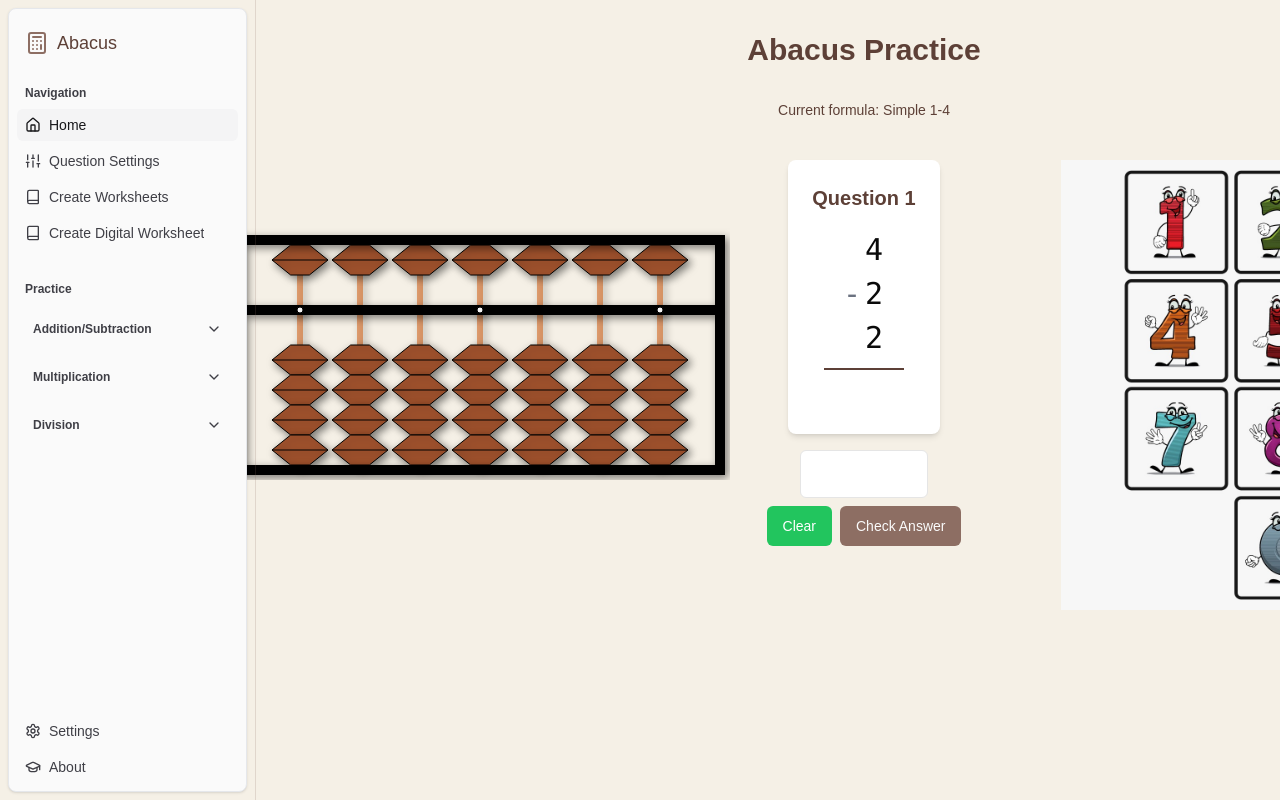
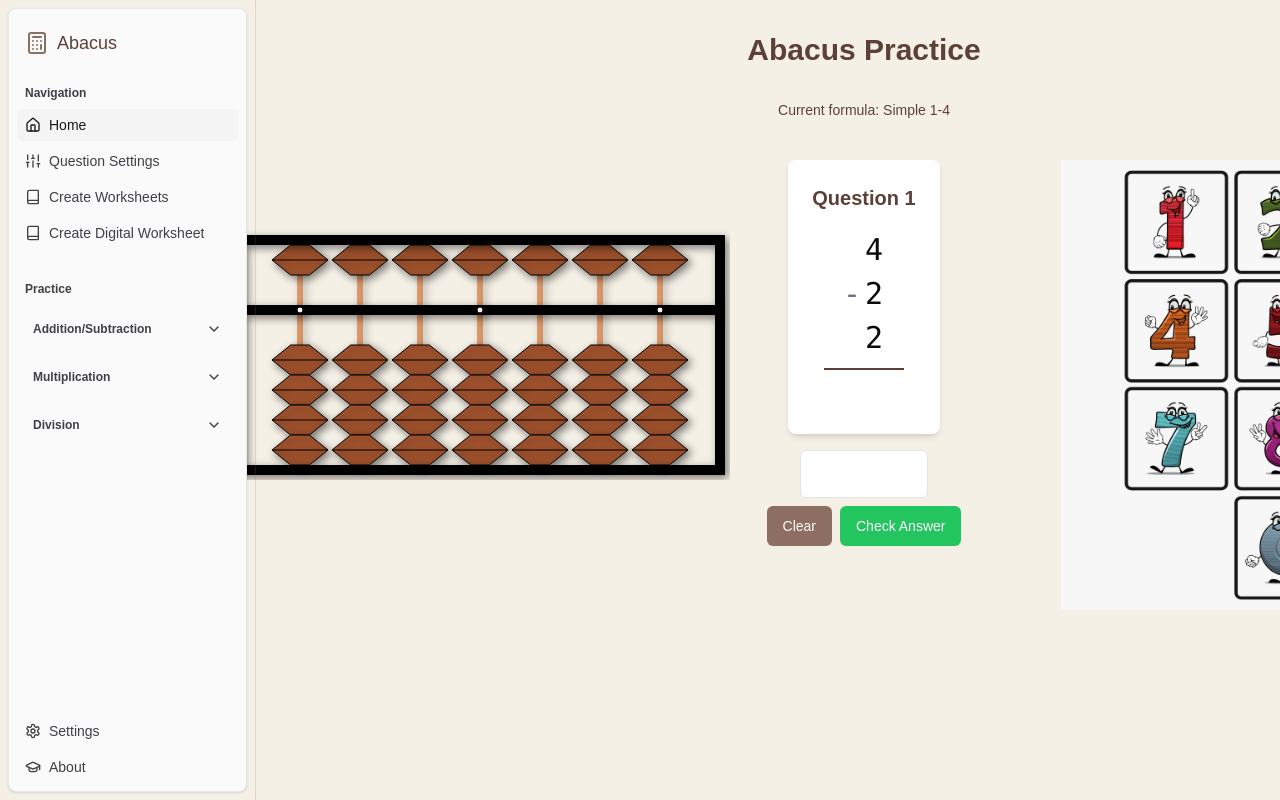
Before and after one commit to mhardock/abacus-learning-tool, a Next.js app: page / in a window 1280 px wide. Shown: the top 800 px of the page. Built offline with nearby package versions, Linux system fonts and the light colour scheme.

Commit message:
Settings fixes

```diff
--- a/components/SpeechSettingsControl.tsx
+++ b/components/SpeechSettingsControl.tsx
@@ -76,7 +76,7 @@ export function SpeechSettingsControl({ settings, onSettingsChange }: SpeechSett
             id="speech-speed"
             min={30}
             max={200}
-            step={1}
+            step={10}
             value={[speechSpeed]}
             onValueChange={handleSpeechSpeedChange}
             className="[>span:first-child]:h-3 [>span:first-child]:w-3"
--- a/components/answer-input.tsx
+++ b/components/answer-input.tsx
@@ -40,13 +40,13 @@ export const AnswerInput: React.FC<AnswerInputProps> = ({
         className="text-center text-2xl h-12 w-32 bg-white"
       />
       <div className="flex space-x-2">
+        <Button onClick={handleClear}>Clear</Button>
         <Button
-          onClick={handleClear}
+          onClick={onCheckAnswer}
           className="px-4 py-2 bg-green-500 text-white rounded-md"
         >
-          Clear
+          Check Answer
         </Button>
-        <Button onClick={onCheckAnswer}>Check Answer</Button>
       </div>
     </div>
   )
--- a/components/question-settings-form.tsx
+++ b/components/question-settings-form.tsx
@@ -458,7 +458,7 @@ export default function QuestionSettingsForm({
                         type="range"
                         min="30"
                         max="200"
-                        step="1"
+                        step="10"
                         value={actualToUiRate(parseFloat(tempInputs.speechRate) || 1)}
                         onChange={(e) => {
                             const uiRate = parseInt(e.target.value, 10);
```
